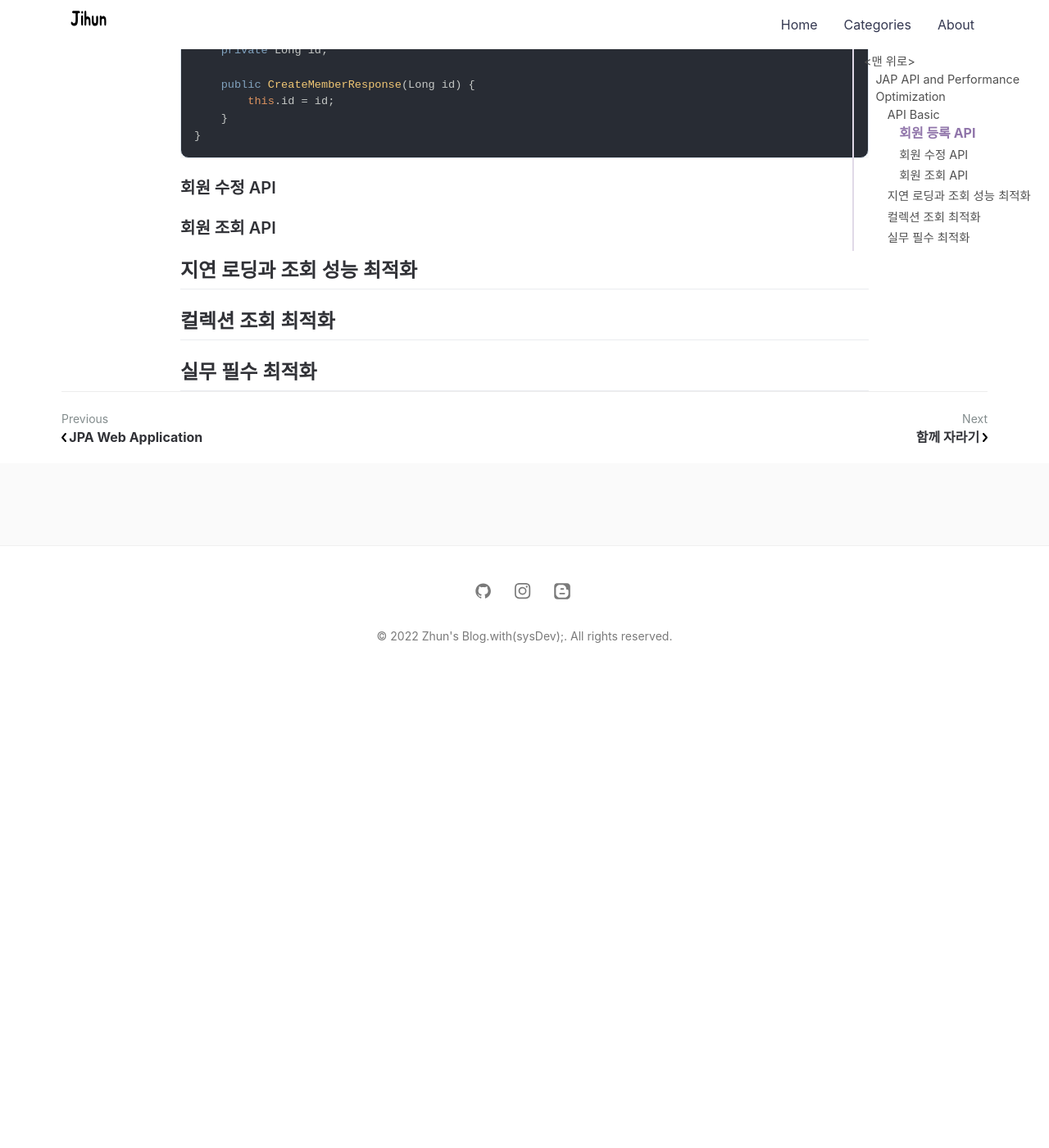
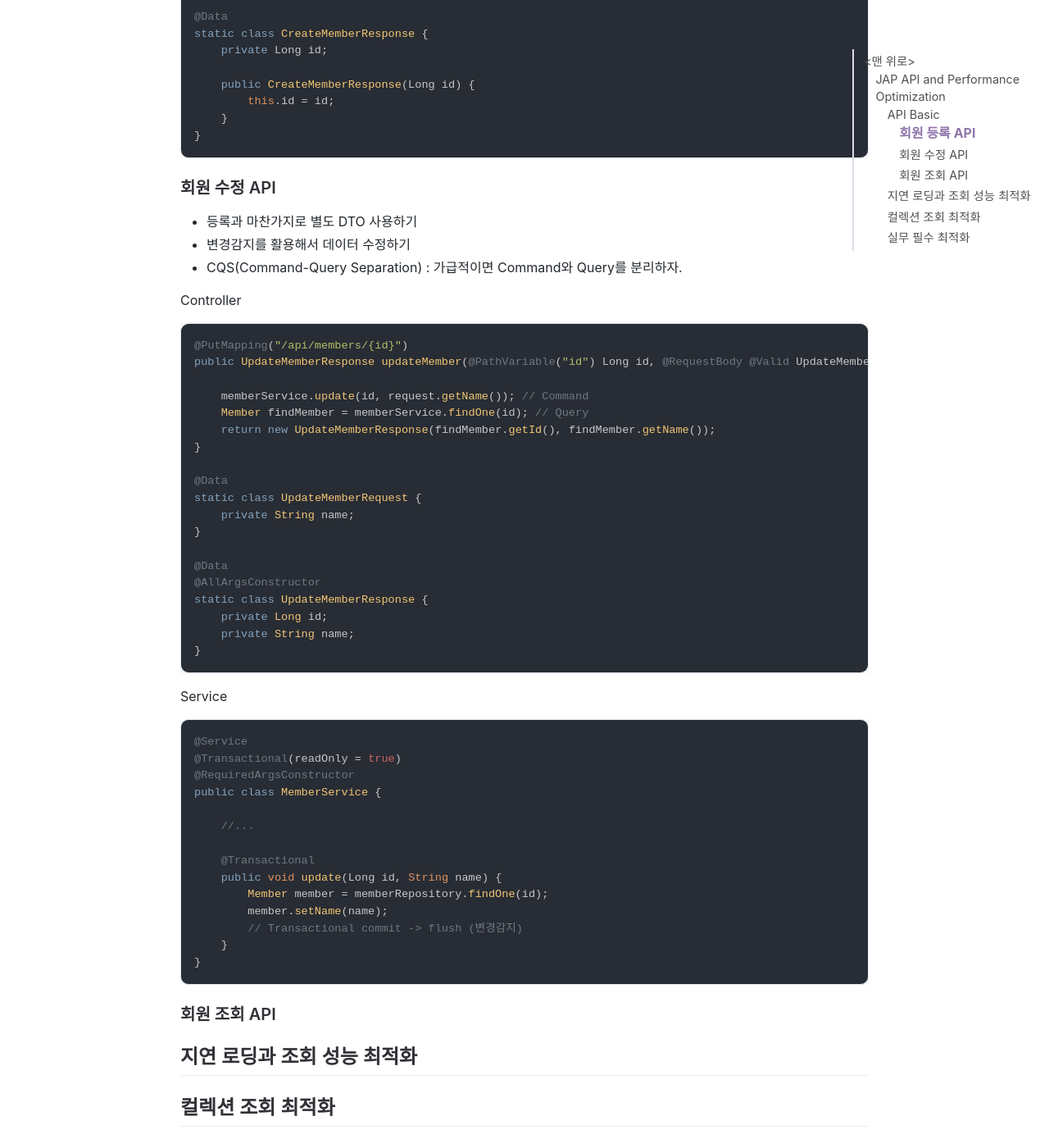
Before and after one commit to jihunparkme/jihunparkme.github.io, a Jekyll site: the page built from _posts/2022-05-24-JPA-API-and-performance-optimization.md, in a window 1280 px wide and 1400 px high, scrolled down 1699 px. Shown: the whole window at 82% size. Built offline with Jekyll 4.4.1, drawn with Linux system fonts in a browser that asks for light colours; nearby versions of some CDN libraries; comment, search, counter and statistics services are not loaded; before the commit the page ends 2530 px from its top, so only the background shows below that; some of the changed text lies outside the part shown.

Commit message:
add: (API 개발 기본) 회원 수정 API

````diff
--- a/_posts/2022-05-24-JPA-API-and-performance-optimization.md
+++ b/_posts/2022-05-24-JPA-API-and-performance-optimization.md
@@ -66,6 +66,52 @@ static class CreateMemberResponse {
 
 ### 회원 수정 API
 
+- 등록과 마찬가지로 별도 DTO 사용하기
+- 변경감지를 활용해서 데이터 수정하기
+- CQS(Command-Query Separation) : 가급적이면 Command와 Query를 분리하자.
+
+Controller
+
+```java
+@PutMapping("/api/members/{id}")
+public UpdateMemberResponse updateMember(@PathVariable("id") Long id, @RequestBody @Valid UpdateMemberRequest request) {
+
+    memberService.update(id, request.getName()); // Command
+    Member findMember = memberService.findOne(id); // Query
+    return new UpdateMemberResponse(findMember.getId(), findMember.getName());
+}
+
+@Data
+static class UpdateMemberRequest {
+    private String name;
+}
+
+@Data
+@AllArgsConstructor
+static class UpdateMemberResponse {
+    private Long id;
+    private String name;
+}
+```
+Service
+
+```java
+@Service
+@Transactional(readOnly = true)
+@RequiredArgsConstructor
+public class MemberService {
+
+    //...
+
+    @Transactional
+    public void update(Long id, String name) {
+        Member member = memberRepository.findOne(id);
+        member.setName(name);
+        // Transactional commit -> flush (변경감지)
+    }
+}
+```
+
 ### 회원 조회 API
 
 ## 지연 로딩과 조회 성능 최적화
````
